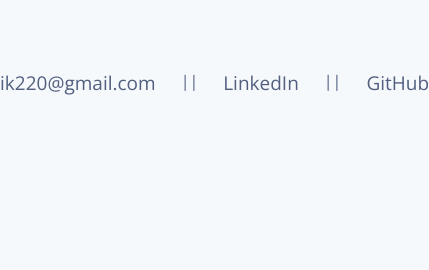
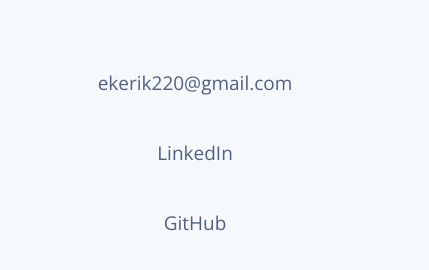
Before and after one commit to ekerik220/portfolio_revamp, a React (Create React App) app: page / in a window 390 px wide. Shown: the part 8424-8694 px from the top of the page, 429 px wide, since content can reach past the window. Before the commit the page ends 8622 px from the top, so only its background shows below. Built offline with nearby package versions, Linux system fonts and the light colour scheme.

Commit message:
Made ContactArea responsive

```diff
--- a/src/components/ContactArea.tsx
+++ b/src/components/ContactArea.tsx
@@ -31,6 +31,11 @@
 
 const LinkArea = styled.div`
   display: flex;
+
+  @media only screen and (max-width: 770px) {
+    flex-direction: column;
+    align-items: center;
+  }
 `;
 
 const Divider = styled.div`
@@ -38,4 +43,8 @@
     content: "||";
     margin: 0 25px;
   }
+
+  @media only screen and (max-width: 770px) {
+    visibility: hidden;
+  }
 `;
```
